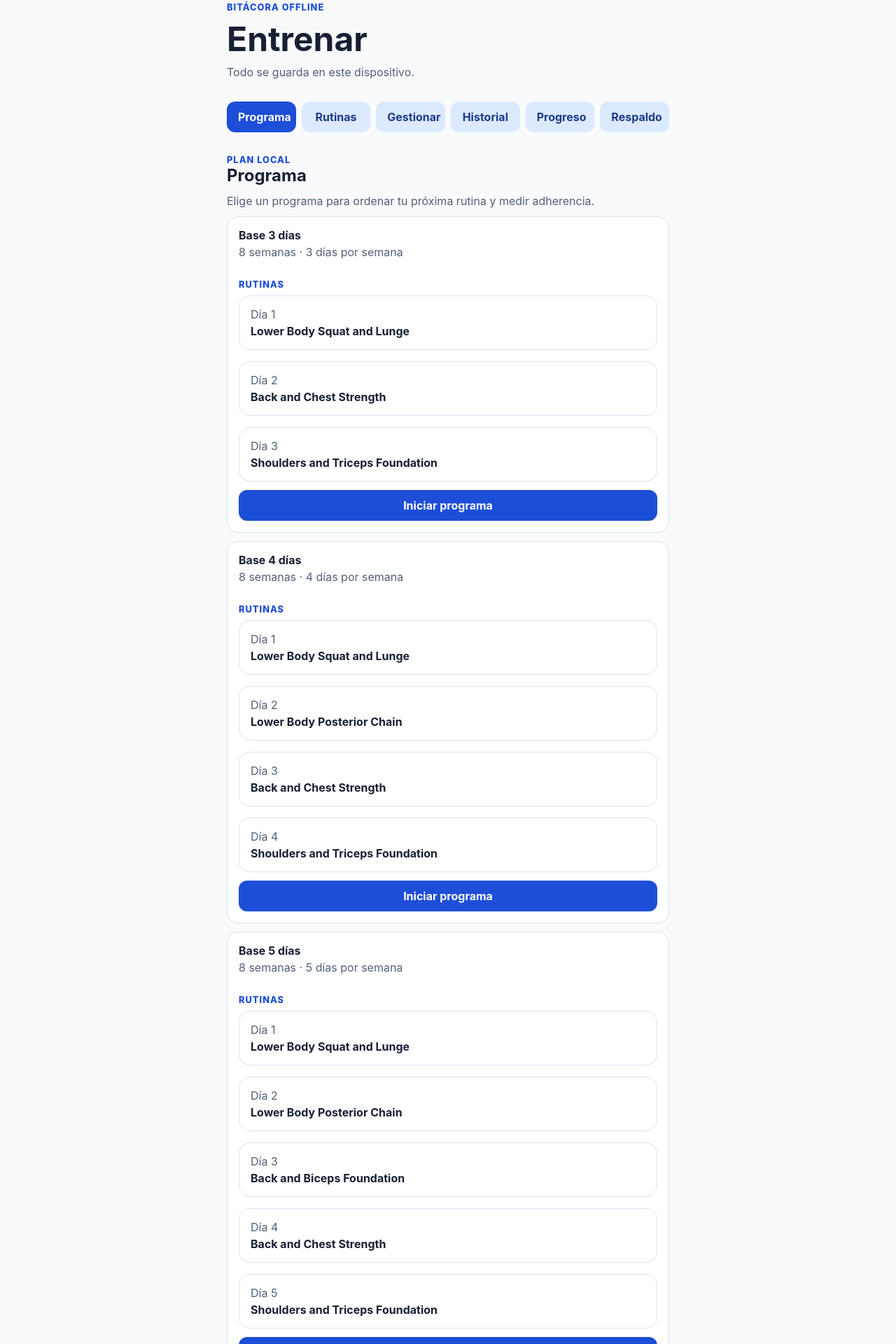
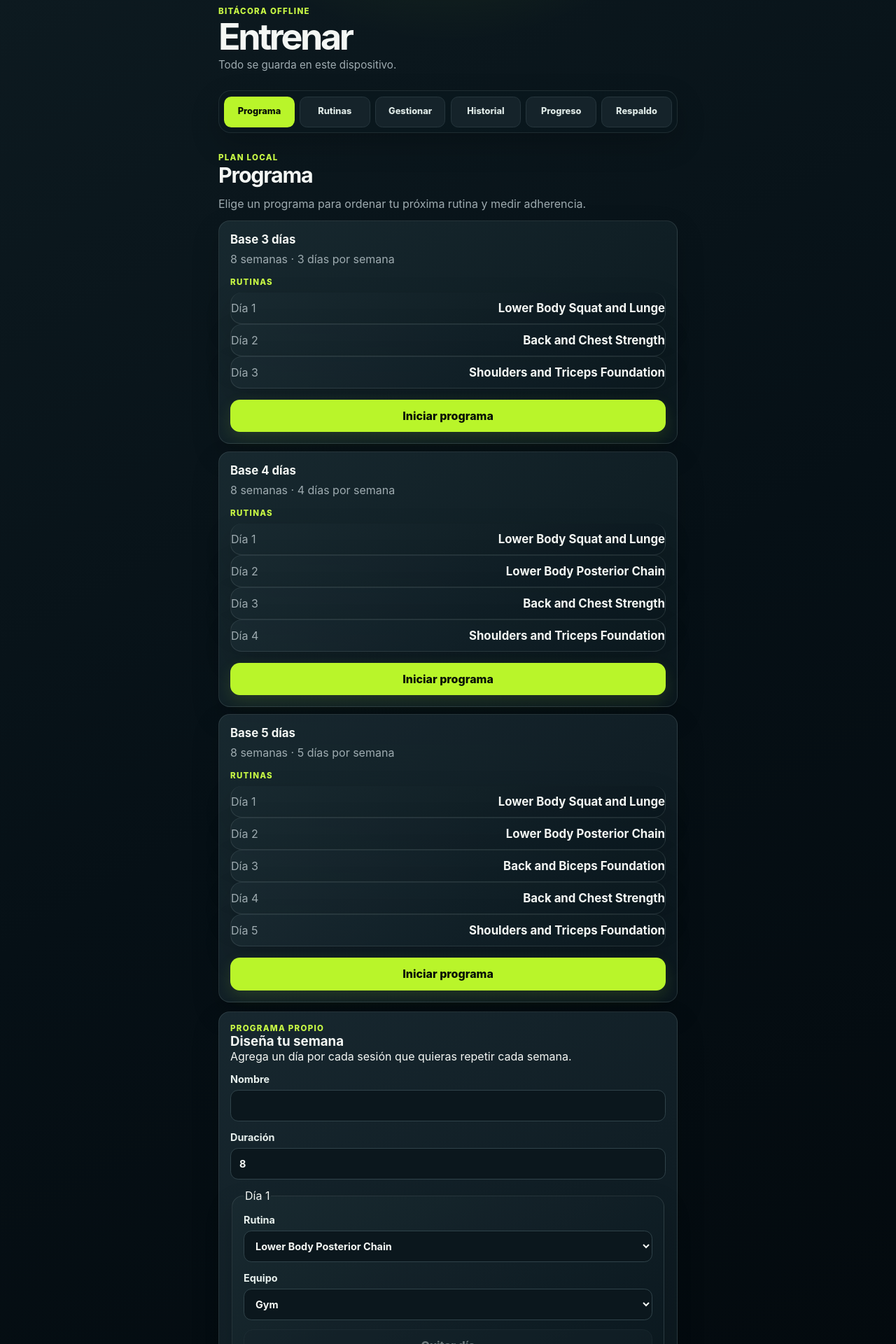
Before and after one commit to wuilliam321/ai-train, a Vue app: page / in a window 1280 px wide. Shown: the part 29-1949 px from the top of the page at 70% size. Built offline with nearby package versions, Linux system fonts and the light colour scheme.

Commit message:
fix: css

```diff
--- a/src/web/styles.css
+++ b/src/web/styles.css
@@ -1,7 +1,8 @@
 :root {
-  color: #172033;
-  background: #f8fafc;
-  font-family: Inter, ui-sans-serif, system-ui, sans-serif;
+  color: #f4f7f4;
+  background: #061016;
+  font-family: Inter, ui-sans-serif, system-ui, -apple-system, BlinkMacSystemFont, "Segoe UI", sans-serif;
+  color-scheme: dark;
 }
 
 * {
@@ -9,22 +10,42 @@
 }
 
 body {
+  min-width: 20rem;
   margin: 0;
+  background:
+    radial-gradient(circle at 50% -15%, rgba(183, 255, 39, 0.16), transparent 26rem),
+    linear-gradient(150deg, #0d1a20 0%, #061016 48%, #03090d 100%);
+}
+
+button,
+input,
+select,
+textarea {
+  -webkit-tap-highlight-color: transparent;
 }
 
 button {
-  min-height: 44px;
-  border: 0;
-  border-radius: 0.75rem;
-  padding: 0.75rem 1rem;
-  color: #fff;
-  background: #1d4ed8;
+  min-height: 2.9rem;
+  border: 1px solid transparent;
+  border-radius: 0.85rem;
+  padding: 0.7rem 1rem;
+  color: #071007;
+  background: #b9f52a;
+  box-shadow: 0 0.5rem 1.4rem rgba(185, 245, 42, 0.12);
+  cursor: pointer;
   font: inherit;
-  font-weight: 700;
+  font-weight: 800;
+  line-height: 1.15;
+  transition: transform 160ms ease, background 160ms ease, border-color 160ms ease, box-shadow 160ms ease;
+}
+
+button:not(:disabled):active {
+  transform: scale(0.98);
 }
 
 button:disabled {
-  opacity: 0.6;
+  cursor: not-allowed;
+  opacity: 0.45;
 }
 
 button:focus-visible,
@@ -32,19 +53,19 @@ input:focus-visible,
 select:focus-visible,
 textarea:focus-visible,
 .skip-link:focus-visible {
-  outline: 3px solid #f59e0b;
+  outline: 3px solid #d9ff70;
   outline-offset: 3px;
 }
 
 .skip-link {
   position: fixed;
-  z-index: 10;
+  z-index: 110;
   top: 0.5rem;
   left: -20rem;
   padding: 0.75rem 1rem;
-  border-radius: 0.5rem;
-  color: #fff;
-  background: #172033;
+  border-radius: 0.65rem;
+  color: #071007;
+  background: #d9ff70;
 }
 
 .skip-link:focus {
@@ -53,45 +74,206 @@ textarea:focus-visible,
 
 .app-shell {
   display: grid;
-  gap: 2rem;
-  width: min(100%, 42rem);
+  gap: 1.35rem;
+  width: min(100%, 44rem);
   min-height: 100dvh;
   margin: 0 auto;
-  padding: 2rem 1.25rem 3rem;
+  padding: max(1rem, env(safe-area-inset-top)) 1rem calc(1.75rem + env(safe-area-inset-bottom));
 }
 
 .app-header h1,
 h2,
+h3,
+h4,
 p {
   margin: 0;
 }
 
 .app-header {
   display: grid;
-  gap: 0.5rem;
+  gap: 0.35rem;
+  padding: 0.35rem 0;
+}
+
+.app-header h1 {
+  font-size: clamp(2rem, 9vw, 3.25rem);
+  letter-spacing: -0.065em;
+  line-height: 0.95;
+}
+
+.app-header > p:not(.eyebrow) {
+  color: #9eabb0;
+  font-size: 0.95rem;
+}
+
+.eyebrow {
+  color: #c9fa45;
+  font-size: 0.72rem;
+  font-weight: 850;
+  letter-spacing: 0.11em;
+  text-transform: uppercase;
+}
+
+.mobile-top-bar {
+  display: none;
+}
+
+.app-header-nav,
+.app-header-nav.is-open {
+  display: grid;
+  gap: 1rem;
 }
 
 .app-navigation {
   display: grid;
-  grid-template-columns: repeat(2, 1fr);
-  gap: 0.5rem;
+  grid-template-columns: repeat(3, minmax(0, 1fr));
+  gap: 0.45rem;
+  padding: 0.45rem;
+  border: 1px solid rgba(196, 215, 213, 0.11);
+  border-radius: 1.1rem;
+  background: rgba(10, 24, 30, 0.82);
+  box-shadow: 0 1rem 2.6rem rgba(0, 0, 0, 0.2);
 }
 
 .app-navigation button {
   min-width: 0;
+  min-height: 2.75rem;
+  padding: 0.5rem 0.35rem;
+  border-radius: 0.65rem;
+  font-size: 0.76rem;
 }
 
+.app-navigation button[aria-current="page"] {
+  color: #071007;
+  background: #b9f52a;
+  box-shadow: none;
+}
+
+.secondary-action,
+.app-navigation button.secondary-action,
+.icon-action {
+  color: #dce7e4;
+  border-color: #26363d;
+  background: #15232a;
+  box-shadow: none;
+}
+
+.secondary-action:not(:disabled):hover,
+.icon-action:not(:disabled):hover {
+  border-color: #557078;
+  background: #1d3038;
+}
+
+section,
 .history,
+.history-sets,
+.metrics,
+.backup,
+.metric-grid,
+.manager,
+.editor-card,
+.routine-editor,
+.routine-variant,
+.routine-exercise,
+.routine-set,
+.workout-session,
+.exercise-card,
+.add-exercise,
+.rest-timer {
+  display: grid;
+  gap: 0.85rem;
+}
+
+section {
+  min-width: 0;
+}
+
+.manager-heading,
+.session-header,
+.exercise-header,
+.inline-actions,
+.set-fields {
+  display: flex;
+  gap: 0.65rem;
+  align-items: center;
+  justify-content: space-between;
+  flex-wrap: wrap;
+}
+
+.manager-heading h2,
+.session-header h2,
+section > header h2 {
+  font-size: clamp(1.45rem, 5vw, 1.9rem);
+  letter-spacing: -0.04em;
+}
+
+.card-list,
+.exercise-list,
 .history-sets {
   display: grid;
-  gap: 1rem;
+  gap: 0.65rem;
+  margin: 0;
+  padding: 0;
+  list-style: none;
 }
 
-.metrics,
-.backup,
-.metric-grid {
+.card-list li,
+.exercise-list li,
+.active-card,
+.editor-card,
+.routine-editor,
+.exercise-card,
+.add-exercise,
+.metric-grid article,
+.notice,
+.success {
+  min-width: 0;
+  border: 1px solid rgba(196, 215, 213, 0.13);
+  border-radius: 1rem;
+  background: linear-gradient(145deg, rgba(25, 42, 49, 0.94), rgba(11, 24, 30, 0.94));
+  box-shadow: 0 1rem 2.5rem rgba(0, 0, 0, 0.16);
+}
+
+.card-list li,
+.exercise-list li,
+.active-card,
+.editor-card,
+.routine-editor,
+.exercise-card,
+.add-exercise,
+.notice,
+.success {
+  padding: 1rem;
+}
+
+.card-list li,
+.exercise-list li,
+.active-card {
   display: grid;
-  gap: 1rem;
+  gap: 0.5rem;
+}
+
+.active-card {
+  border-color: rgba(185, 245, 42, 0.36);
+  background:
+    linear-gradient(125deg, rgba(185, 245, 42, 0.13), transparent 52%),
+    linear-gradient(145deg, rgba(25, 42, 49, 0.98), rgba(11, 24, 30, 0.98));
+}
+
+.card-list li > strong,
+.exercise-list li > strong,
+.active-card h3,
+.exercise-card h3 {
+  font-size: 1.05rem;
+}
+
+.card-list span,
+.exercise-list span,
+.empty-state,
+.set-heading,
+.compact-field,
+.stepper-label {
+  color: #9eabb0;
 }
 
 .metric-grid {
@@ -100,56 +282,52 @@ p {
 
 .metric-grid article {
   display: grid;
-  gap: 0.5rem;
+  gap: 0.45rem;
   padding: 1rem;
-  border-radius: 1rem;
-  color: #172033;
-  background: #dbeafe;
+}
+
+.metric-grid article span {
+  color: #9eabb0;
+  font-size: 0.82rem;
 }
 
 .metric-grid strong {
-  font-size: 1.25rem;
-}
-
-@media (min-width: 42rem) {
-  .app-navigation {
-  grid-template-columns: repeat(6, 1fr);
-  }
+  color: #d9ff70;
+  font-size: 1.55rem;
+  letter-spacing: -0.05em;
 }
 
 .history-sets {
-  margin: 0;
-  padding: 0;
-  list-style: none;
+  gap: 0;
 }
 
 .history-sets li {
   display: flex;
   gap: 0.5rem;
   justify-content: space-between;
-  padding: 0.5rem 0;
-  border-top: 1px solid #e2e8f0;
+  padding: 0.75rem 0;
+  border-top: 1px solid rgba(196, 215, 213, 0.1);
 }
 
-.manager,
-.editor-card {
-  display: grid;
-  gap: 1rem;
+.history-sets li:first-child {
+  border-top: 0;
 }
 
-.routine-editor,
-.routine-variant,
-.routine-exercise,
-.routine-set {
+.set-card {
   display: grid;
-  gap: 1rem;
+  gap: 0.75rem;
+  padding: 0.9rem 0;
+  border-top: 1px solid rgba(196, 215, 213, 0.12);
 }
 
-.routine-editor {
-  padding: 1rem;
-  border: 1px solid #dbe3f0;
-  border-radius: 1rem;
-  background: #fff;
+.set-heading {
+  display: grid;
+  gap: 0.25rem;
+  font-size: 0.9rem;
+}
+
+.set-heading strong {
+  color: #f4f7f4;
 }
 
 .routine-variant,
@@ -159,15 +337,16 @@ p {
   margin: 0;
   padding: 1rem 0 0;
   border: 0;
-  border-top: 1px solid #e2e8f0;
+  border-top: 1px solid rgba(196, 215, 213, 0.12);
 }
 
 .routine-variant > legend,
 .routine-exercise > legend,
 .routine-set > legend {
   padding: 0;
-  color: #1d4ed8;
-  font-weight: 800;
+  color: #d9ff70;
+  font-size: 0.82rem;
+  font-weight: 850;
 }
 
 .routine-set {
@@ -175,180 +354,71 @@ p {
   align-items: end;
 }
 
-.editor-card {
-  padding: 1rem;
-  border: 1px solid #dbe3f0;
-  border-radius: 1rem;
-  background: #fff;
+.field {
+  display: grid;
+  gap: 0.45rem;
+  color: #e6efec;
+  font-size: 0.9rem;
+  font-weight: 750;
+}
+
+input,
+select,
+textarea {
+  width: 100%;
+  border: 1px solid #30434a;
+  border-radius: 0.7rem;
+  padding: 0.7rem 0.75rem;
+  color: #f4f7f4;
+  background: #0b171d;
+  font: inherit;
+}
+
+input,
+select {
+  min-height: 2.8rem;
 }
 
 textarea {
-  width: 100%;
-  border: 1px solid #94a3b8;
-  border-radius: 0.75rem;
-  padding: 0.75rem;
-  color: inherit;
-  background: #fff;
-  font: 0.8rem ui-monospace, monospace;
+  min-height: 7rem;
+  font: 0.85rem ui-monospace, SFMono-Regular, Menlo, monospace;
 }
 
-.success {
-  padding: 1rem;
-  color: #166534;
-  border-radius: 1rem;
-  background: #f0fdf4;
+input::placeholder,
+textarea::placeholder {
+  color: #708189;
 }
 
-.manager-heading {
-  display: flex;
-  gap: 1rem;
-  align-items: center;
-  justify-content: space-between;
-}
-
-.app-header h1 {
-  font-size: clamp(2rem, 10vw, 3rem);
-}
-
-.eyebrow {
-  color: #1d4ed8;
-  font-size: 0.8rem;
-  font-weight: 800;
-  letter-spacing: 0.08em;
-  text-transform: uppercase;
-}
-
-section {
-  display: grid;
-  gap: 0.75rem;
-}
-
-.card-list,
-.exercise-list {
-  display: grid;
-  gap: 0.75rem;
-  margin: 0;
-  padding: 0;
-  list-style: none;
-}
-
-.card-list li,
-.exercise-list li,
-.notice,
-.active-card {
-  display: grid;
-  gap: 0.25rem;
-  padding: 1rem;
-  border: 1px solid #dbe3f0;
-  border-radius: 1rem;
-  background: #fff;
-}
-
-.secondary-action {
-  color: #1e3a8a;
-  background: #dbeafe;
-}
-
-.workout-session,
-.exercise-card,
-.add-exercise,
-.rest-timer {
-  display: grid;
-  gap: 1rem;
-}
-
-.exercise-card,
-.rest-timer,
-.add-exercise {
-  padding: 1rem;
-  border: 1px solid #dbe3f0;
-  border-radius: 1rem;
-  background: #fff;
-}
-
-.session-header,
-.exercise-header,
-.inline-actions,
-.set-fields {
-  display: flex;
-  gap: 0.75rem;
-  align-items: center;
-  justify-content: space-between;
-  flex-wrap: wrap;
-}
-
-.set-card {
-  display: grid;
-  gap: 0.75rem;
-  padding: 0.75rem 0;
-  border-top: 1px solid #e2e8f0;
-}
-
-.set-heading {
-  display: grid;
-  gap: 0.25rem;
-  color: #526079;
-  font-size: 0.9rem;
-}
-
-.set-heading strong {
-  color: #172033;
+input:focus,
+select:focus,
+textarea:focus {
+  border-color: #b9f52a;
+  outline: 0;
 }
 
 .compact-field {
   display: grid;
   gap: 0.25rem;
   min-width: 4.5rem;
-  color: #526079;
   font-size: 0.8rem;
-  font-weight: 700;
-}
-
-input {
-  min-height: 40px;
-  width: 100%;
-  border: 1px solid #94a3b8;
-  border-radius: 0.5rem;
-  padding: 0.4rem;
-  color: inherit;
-  background: #fff;
-  font: inherit;
+  font-weight: 750;
 }
 
 .icon-action {
-  min-width: 2.75rem;
+  min-width: 2.8rem;
   padding: 0.5rem;
-  color: #1e3a8a;
-  background: #dbeafe;
-}
-
-.field {
-  display: grid;
-  gap: 0.5rem;
-  font-weight: 700;
-}
-
-select {
-  min-height: 44px;
-  border: 1px solid #94a3b8;
-  border-radius: 0.75rem;
-  padding: 0.5rem;
-  color: inherit;
-  background: #fff;
-  font: inherit;
-}
-
-.card-list span,
-.exercise-list span,
-.empty-state,
-.app-header > p:not(.eyebrow) {
-  color: #526079;
+  font-size: 1rem;
 }
 
 .notice {
-  color: #9f1239;
-  border-color: #fecdd3;
-  background: #fff1f2;
+  color: #ffd8dd;
+  border-color: rgba(255, 113, 132, 0.45);
+  background: linear-gradient(145deg, rgba(92, 26, 39, 0.96), rgba(48, 16, 25, 0.96));
+}
+
+.success {
+  color: #e3ffc2;
+  border-color: rgba(185, 245, 42, 0.35);
 }
 
 .error-shell {
@@ -357,128 +427,126 @@ select {
 
 .rest-timer-fixed {
   position: fixed;
-  bottom: 0;
-  left: 0;
-  right: 0;
-  background: #172033;
-  color: #fff;
   z-index: 100;
-  padding: 0;
-  display: flex;
-  flex-direction: column;
+  right: 0.65rem;
+  bottom: calc(0.65rem + env(safe-area-inset-bottom));
+  left: 0.65rem;
+  overflow: hidden;
+  border: 1px solid rgba(185, 245, 42, 0.32);
+  border-radius: 1rem;
+  color: #f7fff3;
+  background: rgba(11, 24, 30, 0.97);
+  box-shadow: 0 1.4rem 3.5rem rgba(0, 0, 0, 0.42);
 }
+
 .rest-timer-progress {
-  height: 4px;
-  background: #3b82f6;
+  height: 0.3rem;
+  background: linear-gradient(90deg, #89d917, #d9ff70);
   transition: width 1s linear;
 }
-.rest-timer-content {
+
+.rest-timer-content,
+.rest-timer-settings {
   display: flex;
+  gap: 0.65rem;
   align-items: center;
   justify-content: space-between;
-  padding: 0.5rem 1rem;
+  padding: 0.75rem 1rem;
 }
+
 .rest-timer-text {
-  font-size: 1.5rem;
-  font-weight: 700;
+  color: #d9ff70;
+  font-size: 1.25rem;
+  letter-spacing: -0.04em;
 }
-.rest-timer-actions {
+
+.rest-timer-actions,
+.stepper-row,
+.stepper-group,
+.stepper-controls {
   display: flex;
-  gap: 0.5rem;
+  gap: 0.4rem;
+  align-items: center;
 }
+
 .rest-timer-actions .icon-action {
+  min-width: 0;
+  padding: 0.45rem;
+  color: #f4f7f4;
+  border-color: transparent;
   background: transparent;
-  color: #fff;
-  font-size: 1.25rem;
-  padding: 0.5rem;
-  min-width: 0;
 }
+
 .rest-timer-settings {
-  display: flex;
-  align-items: center;
-  gap: 0.5rem;
-  padding: 0.5rem 1rem;
-  background: #1e293b;
+  justify-content: flex-start;
+  border-top: 1px solid rgba(196, 215, 213, 0.12);
+  background: #0d1b21;
 }
+
 .stepper-row {
-  display: flex;
-  gap: 0.5rem;
   width: 100%;
 }
-.stepper-row > label {
+
+.stepper-row > label,
+.stepper-controls {
   flex: 1;
 }
+
 .stepper-group {
-  display: flex;
-  align-items: center;
-  gap: 0.5rem;
   width: 100%;
 }
+
 .stepper-label {
-  color: #526079;
+  width: 2.4rem;
   font-size: 0.8rem;
-  font-weight: 700;
-  width: 2rem;
+  font-weight: 800;
 }
-.stepper-controls {
-  display: flex;
-  align-items: center;
-  gap: 0.25rem;
-  flex: 1;
-}
+
 .stepper-controls button {
   flex: 1;
+  min-width: 0;
+  min-height: 2.75rem;
   padding: 0.5rem 0;
-  min-width: 0;
-  min-height: 44px;
-  background: #e2e8f0;
-  color: #1e293b;
-  font-size: 0.9rem;
-  border-radius: 0.5rem;
+  color: #e7f0ed;
+  border-color: #30434a;
+  background: #15232a;
+  box-shadow: none;
+  font-size: 1rem;
 }
+
 .stepper-controls input {
   flex: 2;
   min-width: 0;
   text-align: center;
-  font-size: 1.1rem;
-  font-weight: 700;
-  height: 44px;
+  font-size: 1.05rem;
+  font-weight: 800;
 }
+
 .complete-action {
   flex: 1;
-  background: #16a34a;
-}
-
-.mobile-top-bar {
-  display: flex;
-  align-items: center;
-  gap: 1rem;
-}
-.hamburger-btn {
-  background: transparent;
-  color: #1d4ed8;
-  font-size: 1.5rem;
-  padding: 0.5rem;
-  min-height: auto;
-}
-.mobile-title {
-  font-weight: 700;
-  font-size: 1.25rem;
-  color: #172033;
-}
-.app-header-nav {
-  display: none;
-  gap: 2rem;
-}
-.app-header-nav.is-open {
-  display: grid;
+  background: #b9f52a;
 }
 
 @media (min-width: 42rem) {
-  .mobile-top-bar {
-    display: none;
+  .app-shell {
+    gap: 1.75rem;
+    padding: 2rem 1.5rem 3rem;
   }
+
   .app-header-nav {
-    display: grid;
+    gap: 1.35rem;
+  }
+
+  .app-navigation {
+    grid-template-columns: repeat(6, minmax(0, 1fr));
+  }
+
+  .app-navigation button {
+    font-size: 0.8rem;
+  }
+
+  .rest-timer-fixed {
+    right: max(1rem, calc((100vw - 44rem) / 2));
+    left: max(1rem, calc((100vw - 44rem) / 2));
   }
 }
```
Also changed, not shown: 1 other file (tests, documents, lock files or other folders).
